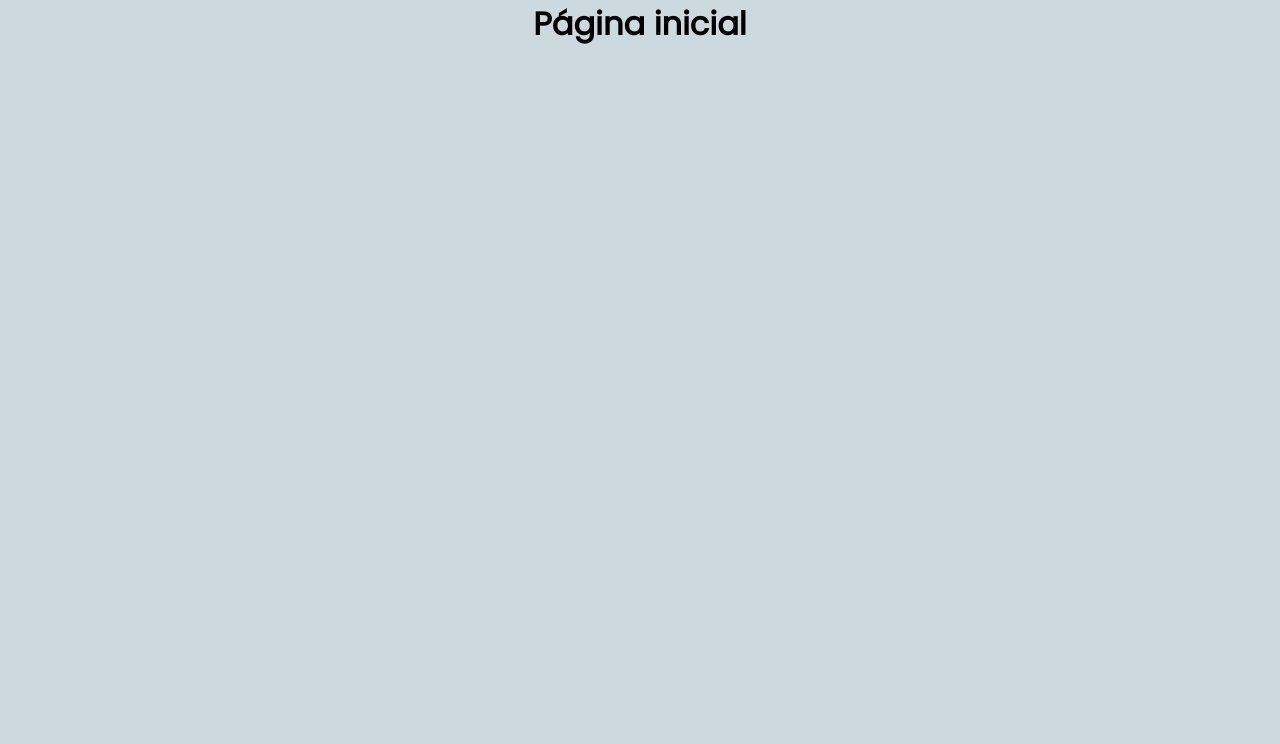
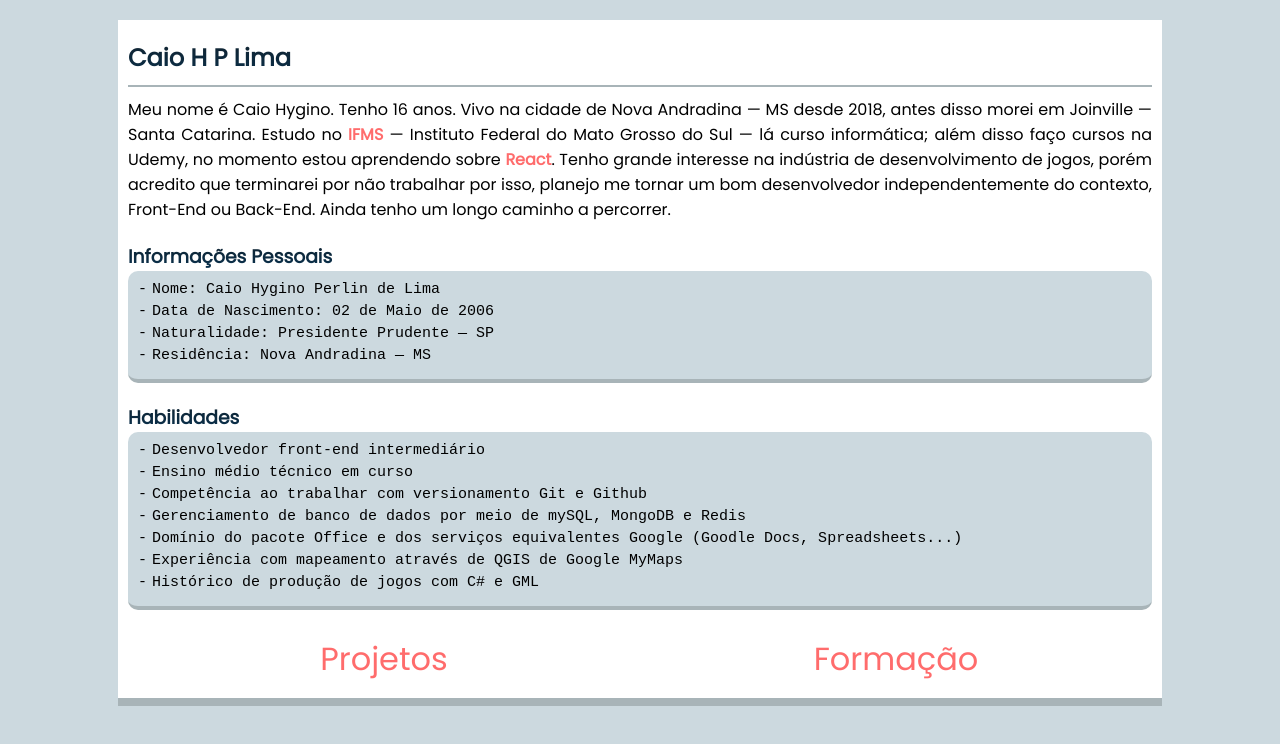
Before and after one commit to CaioHPerlin/PTAS-projeto-2, a website: page index.html in a window 1280 px wide. Drawn offline with Linux system fonts and the light colour scheme.

Commit message:
Conteúdo da página inicial inserido

```diff
--- a/index.html
+++ b/index.html
@@ -6,9 +6,39 @@
   <meta name="viewport" content="width=device-width, initial-scale=1.0">
   <link rel="stylesheet" href="/css/estilo.css">
   <script src="/javascript/javascript.js"></script>
-  <title>Document</title>
+  <title>Página Inicial | Caio Hygino</title>
 </head>
 <body>
-  <h1>Página inicial</h1>
+  <section>
+    <h1 class="gradient-text">Caio H P Lima</h1>
+    <p>
+      Meu nome é Caio Hygino. Tenho 16 anos. Vivo na cidade de Nova Andradina — MS desde 2018, antes disso morei em Joinville — Santa Catarina. Estudo no <b>IFMS</b> — Instituto Federal do Mato Grosso do Sul — lá curso informática; além  disso faço cursos na Udemy, no momento estou aprendendo sobre <b>React</b>. Tenho grande interesse na indústria de desenvolvimento de jogos, porém acredito que terminarei por não trabalhar por isso, planejo me tornar um bom desenvolvedor independentemente do contexto, Front-End ou Back-End. Ainda tenho um longo caminho a percorrer.
+    </p>
+    <article>
+      <h1>Informações Pessoais</h1>
+      <ul>
+        <li>Nome: Caio Hygino Perlin de Lima</li>
+        <li>Data de Nascimento: 02 de Maio de 2006</li>
+        <li>Naturalidade: Presidente Prudente — SP</li>
+        <li>Residência: Nova Andradina — MS</li>
+      </ul>
+    </article>
+    <article>
+      <h1>Habilidades</h1>
+      <ul>
+        <li>Desenvolvedor front-end intermediário</li>
+        <li>Ensino médio técnico em curso</li>
+        <li>Competência ao trabalhar com versionamento Git e Github</li>
+        <li>Gerenciamento de banco de dados por meio de mySQL, MongoDB e Redis</li>
+        <li>Domínio do pacote Office e dos serviços equivalentes Google (Goodle Docs, Spreadsheets...)</li>
+        <li>Experiência com mapeamento através de QGIS de Google MyMaps</li>
+        <li>Histórico de produção de jogos com C# e GML</li>
+      </ul>
+    </article>
+    <div class="buttons">
+      <a href="/projetos">Projetos</a>
+      <a href="/formacao-academica">Formação</a>
+    </div>
+  </section>
 </body>
 </html>
--- a/public/css/estilo.css
+++ b/public/css/estilo.css
@@ -1,4 +1,8 @@
 @import url('https://fonts.googleapis.com/css2?family=Poppins&display=swap');
+
+:root{
+  --b: rgb(255, 108, 108);
+}
 
 *{
   padding: 0;
@@ -29,11 +33,21 @@ section>*{
 
 h1{
   padding-top: 0;
+  width: fit-content;
+  height: fit-content;
+  background-image: linear-gradient(180deg, rgb(17, 34, 46), rgb(8, 51, 82));
+  -webkit-background-clip: text;
+  background-clip: text;
+  color: transparent;
 }
 
 section>p{
   text-align: justify;
   border-top: 2px solid #a8b4b8;
+}
+
+section>p>b{
+  color: var(--b);
 }
 
 article>ul{
@@ -64,14 +78,14 @@ article>ul li::before{
   flex: 50%;
   text-align: center;
   text-decoration: none;
-  color: black;
   font-size: 32px;
-  transition: 0.3s;
-  background-color: white;
   padding: 5px;
   border-radius: 15px;
+  color: var(--b);
+  transition: 0.3s;
 }
 
 .buttons>a:hover{
-  background-color: rgb(255, 182, 182);
+  background-color: var(--b);
+  color: white;
 }
```
